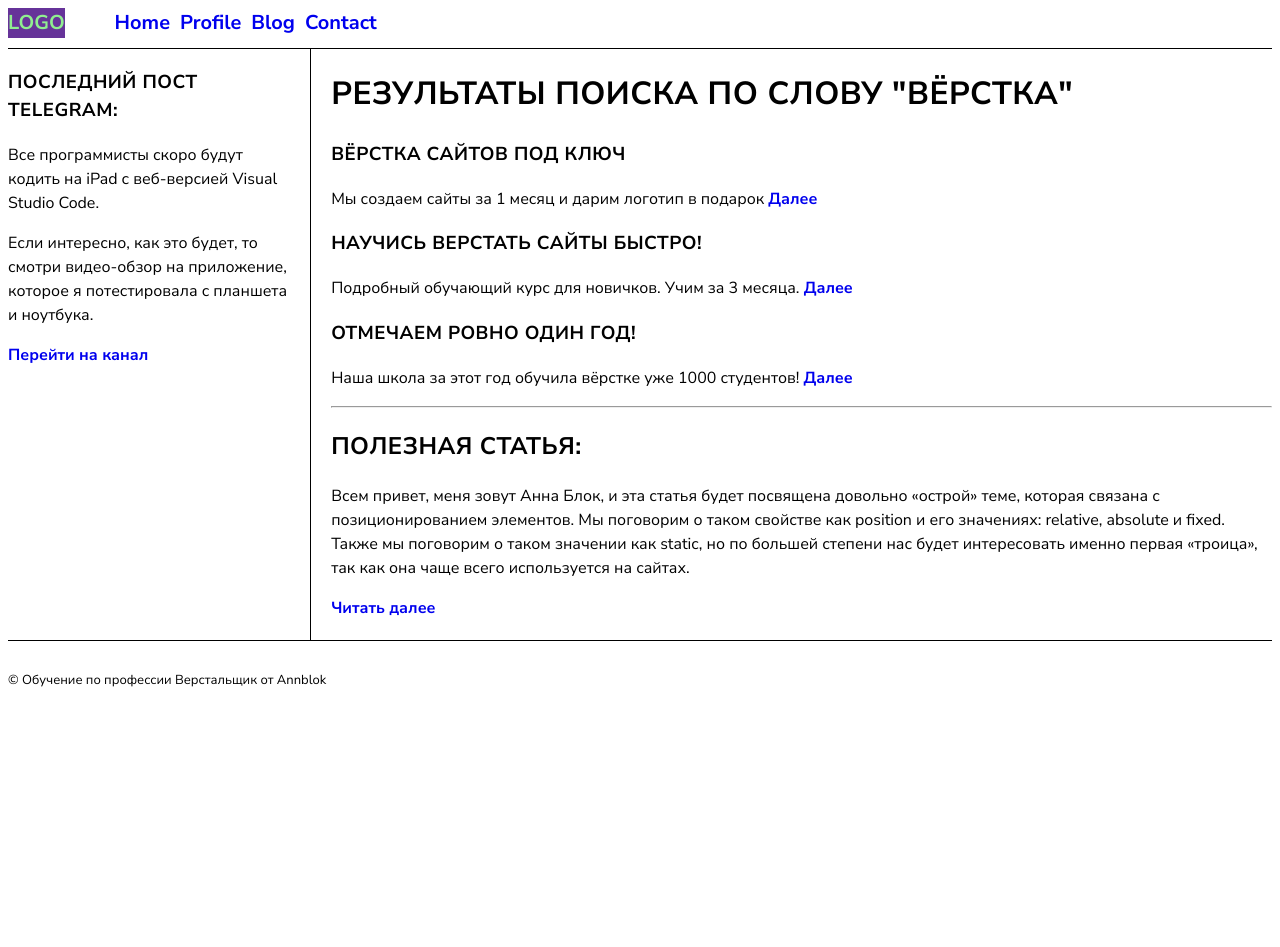
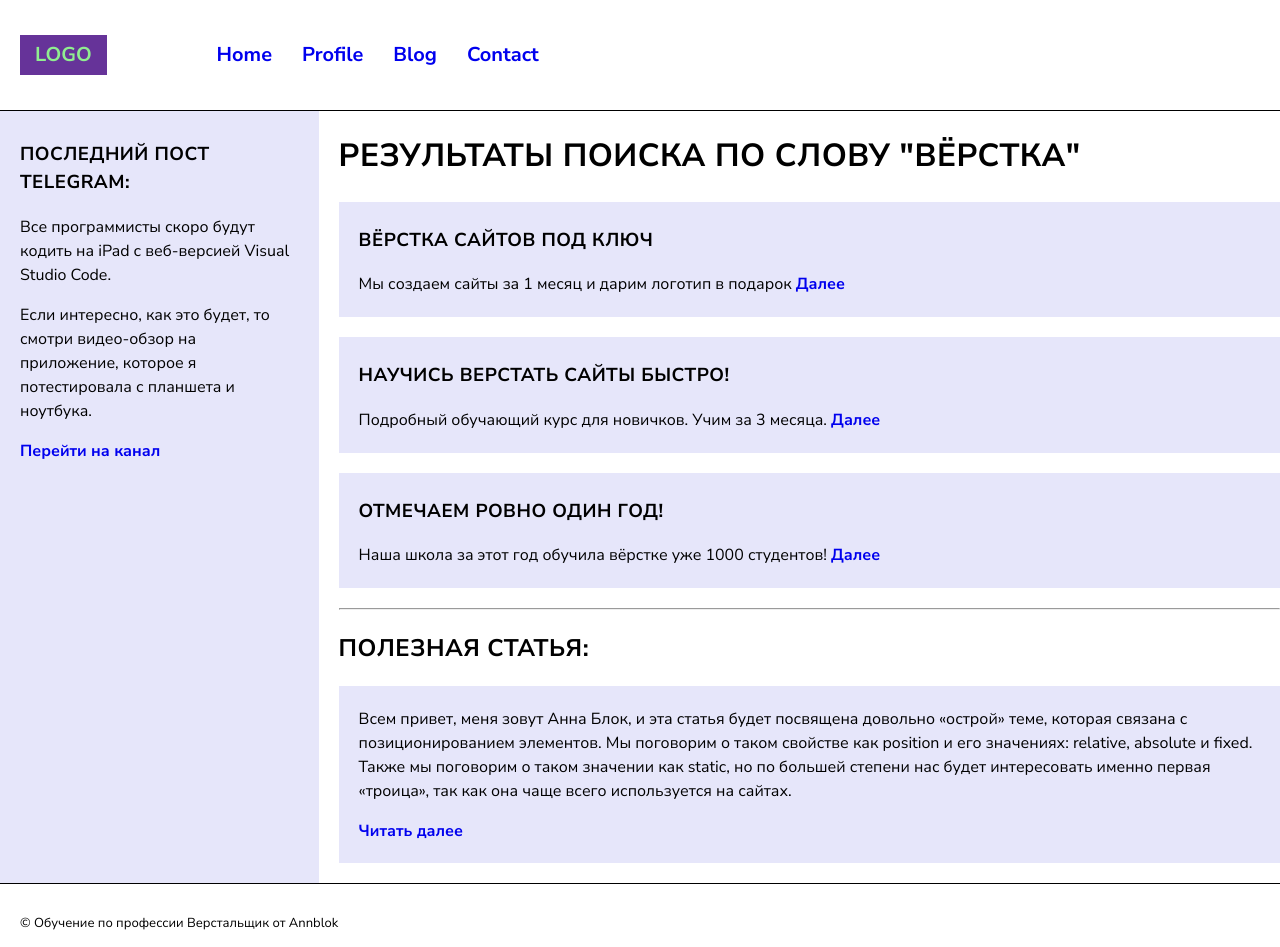
Before and after one commit to h4rtle/test, a plain HTML site: page semantic.html in a window 1280 px wide. Before the commit the page ends 800 px from the top, so only its background shows below. Drawn offline with nearby package versions, Linux system fonts and the light colour scheme.

Commit message:
add padding and margin

```diff
--- a/css/test.css
+++ b/css/semantic.css
@@ -4,12 +4,18 @@ body {
 
 .header {
     display: flex;
+    align-items: center;
     border-bottom: 1px solid #000;
     padding-bottom: 10px;
+    padding-top: 10px;
+    padding-left: 20px;
+    padding-right: 20px;
     font-size: 20px;
 }
 footer {
     font-size: 13px;
+    padding-left: 20px;
+    padding-right: 20px;
 }
 .logo {
     margin-right: 50px;
@@ -17,16 +23,17 @@ footer {
     color: lightgreen;
     background-color: rebeccapurple;
     font-weight: 700;
+    padding: 5px 15px;
 }
 ul {
     display: flex;
     list-style-type: none;
-    padding-left: 0;
-    margin: 0;
+    padding-left: 30px;
+    margin: 30px;
     text-decoration: none;
 }
 ul > li {
-    margin-right: 10px;
+    margin-right: 30px;
     text-decoration: none;
 }
 .box {
@@ -36,8 +43,8 @@ ul > li {
     border-bottom: 1px solid #000;
 }
 .aside {
-    border-right: 1px solid #000;
-    padding-right: 20px;
+    background-color: lavender;
+    padding: 10px 20px;
 }
 .post {
     padding-bottom: 20px;
@@ -64,3 +71,9 @@ a {
     text-decoration: none;
     font-weight: 700;
 }
+
+section{
+    background-color: lavender;
+    padding: 5px 20px;
+    margin-bottom: 20px;
+}
--- a/semantic.html
+++ b/semantic.html
@@ -5,11 +5,11 @@
     <meta http-equiv="X-UA-Compatible" content="IE=edge">
     <meta name="viewport" content="width=device-width, initial-scale=1.0">
     <title>Document</title>
-    <link rel="stylesheet" href="css/test.css">
     <link rel="preconnect" href="https://fonts.googleapis.com">
     <link rel="preconnect" href="https://fonts.gstatic.com" crossorigin>
     <link href="https://fonts.googleapis.com/css2?family=Nunito+Sans:wght@400;700&display=swap" rel="stylesheet">
-
+    <link rel="stylesheet" href="https://cdnjs.cloudflare.com/ajax/libs/normalize/8.0.1/normalize.css">
+    <link rel="stylesheet" href="css/semantic.css">
 </head>
 <body>
     <header class="header">
```
